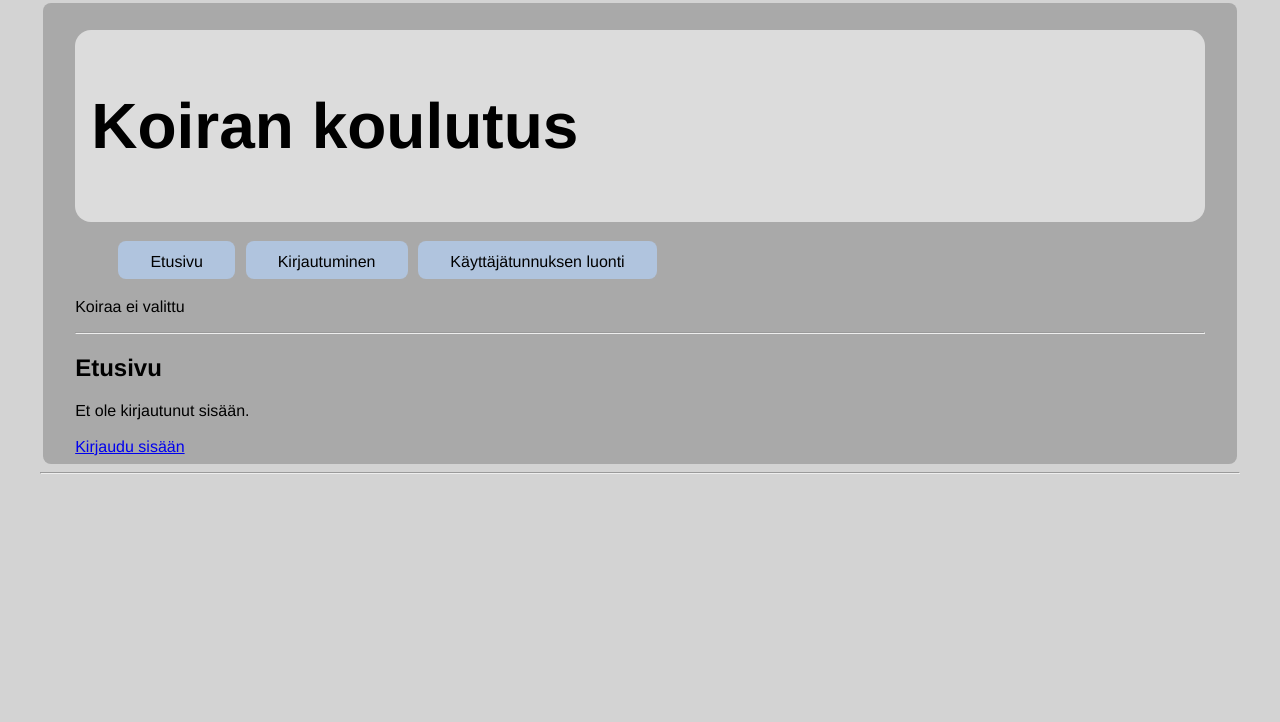
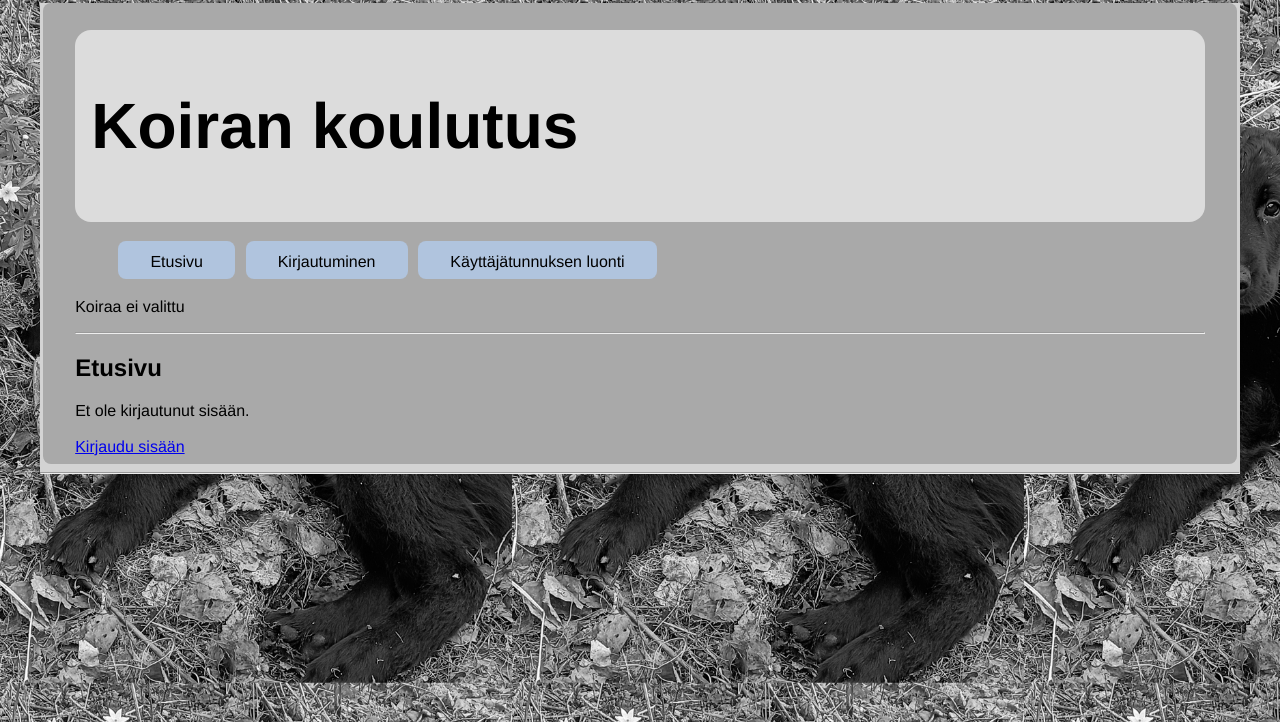
Before and after one commit to miahro/tsoha_dog_training, a Flask app: page / in a window 1280 px wide. Shown: the top 722 px of the page. Run offline with Flask 2, Linux system fonts and the light colour scheme; parts of the project's set-up code (start-up, migrations or seed data) failed here and were passed over.

Commit message:
added background picture

```diff
--- a/static/main.css
+++ b/static/main.css
@@ -1,4 +1,13 @@
+
+html {
+    background-image: url(/static/dog2.jpg);
+    background-repeat: repeat;
+    background-size: 40%;
+}
+
+
 body {
+
     margin: auto;
     background: darkgray;
     max-width: 75em;
```
Also changed, not shown: static/dog2.jpg (added).
